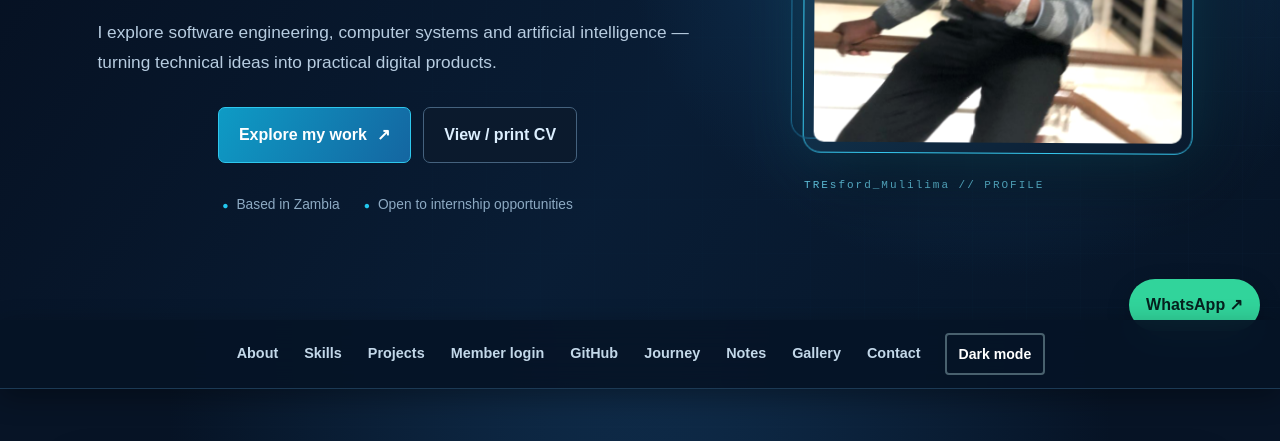
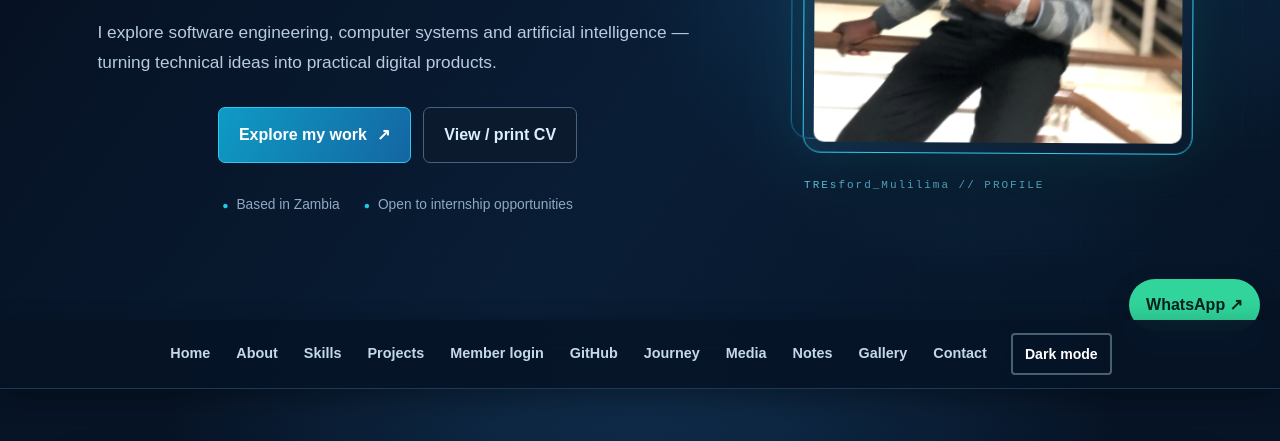
Before and after one commit to 2007Trek/Web_Tech_TRESFORD, a plain HTML site: page index.html in a window 1280 px wide. Shown: the part 449-890 px from the top of the page. Drawn offline with Linux system fonts and the light colour scheme; no server answers; a script that the page names is missing.

Commit message:
Complete portfolio navigation and media section

```diff
--- a/index.html
+++ b/index.html
@@ -33,8 +33,8 @@
 
   <nav class="main-navigation" aria-label="Main navigation">
     <div class="nav-content">
-      <a href="#about">About</a><a href="#skills">Skills</a><a href="#projects">Projects</a><a href="auth.html">Member login</a>
-      <a href="#github">GitHub</a><a href="#journey">Journey</a><a href="blog.html">Notes</a><a href="#gallery">Gallery</a><a href="#contact">Contact</a>
+      <a href="#top">Home</a><a href="#about">About</a><a href="#skills">Skills</a><a href="#projects">Projects</a><a href="auth.html">Member login</a>
+      <a href="#github">GitHub</a><a href="#journey">Journey</a><a href="#media">Media</a><a href="blog.html">Notes</a><a href="#gallery">Gallery</a><a href="#contact">Contact</a>
       <button id="theme-toggle" type="button" aria-pressed="false">Dark mode</button>
     </div>
   </nav>
@@ -99,6 +99,8 @@
       <p class="small-print">No certifications, awards or testimonials are listed until they can be verified and accurately attributed.</p><p><a class="text-link" href="blog.html">Read my learning notes ↗</a></p>
     </section>
 
+
+    <section id="media" class="content-section"><p class="section-kicker">MEDIA & LEARNING</p><h2>Ideas in motion</h2><p>Technical learning is a continuous process. This section brings together my public learning notes and the tools I use to document and share practical work.</p><div class="skill-groups"><article class="skill-card"><h3>Technical notes</h3><p>Written explanations and reflections on programming, software design, databases and AI experiments.</p><a class="text-link" href="blog.html">Read learning notes ↗</a></article><article class="skill-card"><h3>Project source</h3><p>Explore source code, experiments and public repositories as they become available.</p><a class="text-link" href="https://github.com/2007Trek?tab=repositories" target="_blank" rel="noopener noreferrer">Explore GitHub ↗</a></article></div></section>
     <section id="gallery" class="content-section">
       <p class="section-kicker">BEYOND THE CODE</p><h2>Personal gallery</h2>
       <div class="gallery-viewer"><button id="previous-photo" type="button" aria-label="Previous photo">← Previous</button><button id="next-photo" type="button" aria-label="Next photo">Next →</button><p id="gallery-status" aria-live="polite">Browse the gallery.</p></div>
```
